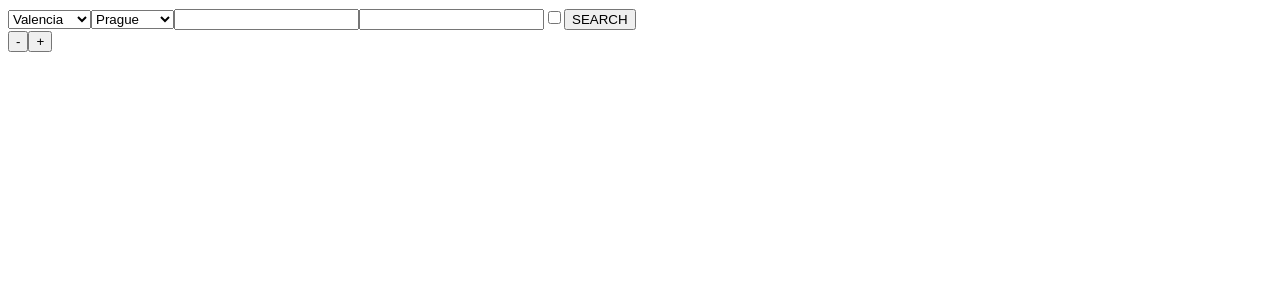
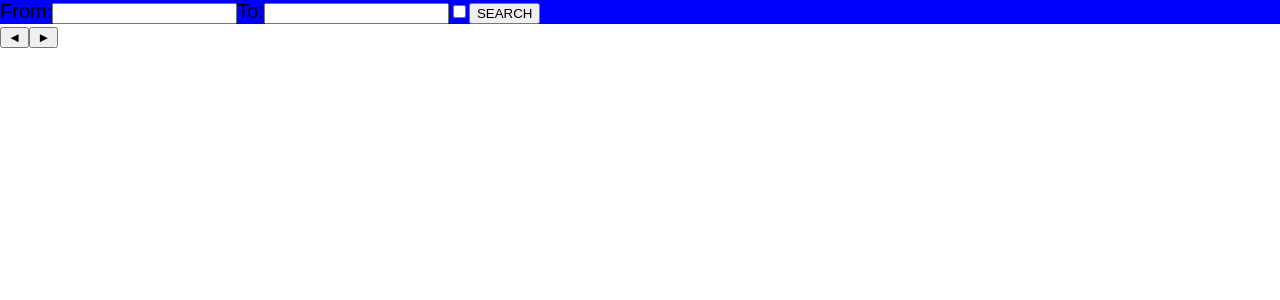
Before and after one commit to Twostone97/hackatlon-5, a React app: page / in a window 1280 px wide. Shown: the top 300 px of the page. Built offline with nearby package versions, Linux system fonts and the light colour scheme.

Commit message:
looks improvement progress

```diff
--- a/src/components/App/App.jsx
+++ b/src/components/App/App.jsx
@@ -1,5 +1,4 @@
 import React, { useState, useEffect } from "react";
-import Pagination from "react-js-pagination";
 import Flight from "../Flight/Flight.jsx";
 
 const App = () => {
@@ -47,10 +46,6 @@ const App = () => {
       })
       .catch(console.log);
   };
-
-  // useEffect(() => {
-  //   getFlight();
-  // }, []);
 
   const handleFrom = e => {
     setFrom(fromList[e.target.value]);
@@ -111,7 +106,7 @@ const App = () => {
 
   return (
     <>
-      <select name="fromList" onChange={handleFrom}>
+      {/* <select name="fromList" onChange={handleFrom}>
         {Object.keys(fromList).map((item, index) => (
           <option key={`fromOption-${index}`}>{item}</option>
         ))}
@@ -120,18 +115,24 @@ const App = () => {
         {Object.keys(toList).map((item, index) => (
           <option key={`toOption-${index}`}>{item}</option>
         ))}
-      </select>
-      <input type="text" onChange={handleTypingFrom} />
-      <input type="text" onChange={handleTypingTo} />
-      <input type="checkbox" onChange={handleDirect} />
-      <button onClick={getCityCode}>SEARCH</button> <br />
+      </select> */}
+      <div className="inputs">
+        <label htmlFor="text">From:</label>
+        <input type="text" onChange={handleTypingFrom} />
+        <label htmlFor="text">To:</label>
+        <input type="text" onChange={handleTypingTo} />
+        <input type="checkbox" onChange={handleDirect} />
+        <button onClick={getCityCode}>SEARCH</button> <br />
+      </div>
       {loading ? (
         "LOADING"
       ) : (
         <>
           <Flight flights={flights} activePage={activePage} />
-          <button onClick={handlePageChangedown}>-</button>
-          <button onClick={handlePageChangeup}>+</button>
+          <div className="pages">
+            <button onClick={handlePageChangedown}>◄</button>
+            <button onClick={handlePageChangeup}>►</button>
+          </div>
         </>
       )}
     </>
--- a/src/index.scss
+++ b/src/index.scss
@@ -4,5 +4,13 @@
 
 html {
   font-family: sans-serif;
-  font-size: 18px;
+  font-size: 20px;
 }
+
+body {
+  margin: 0;
+}
+
+.inputs {
+  background-color: blue;
+}
```
